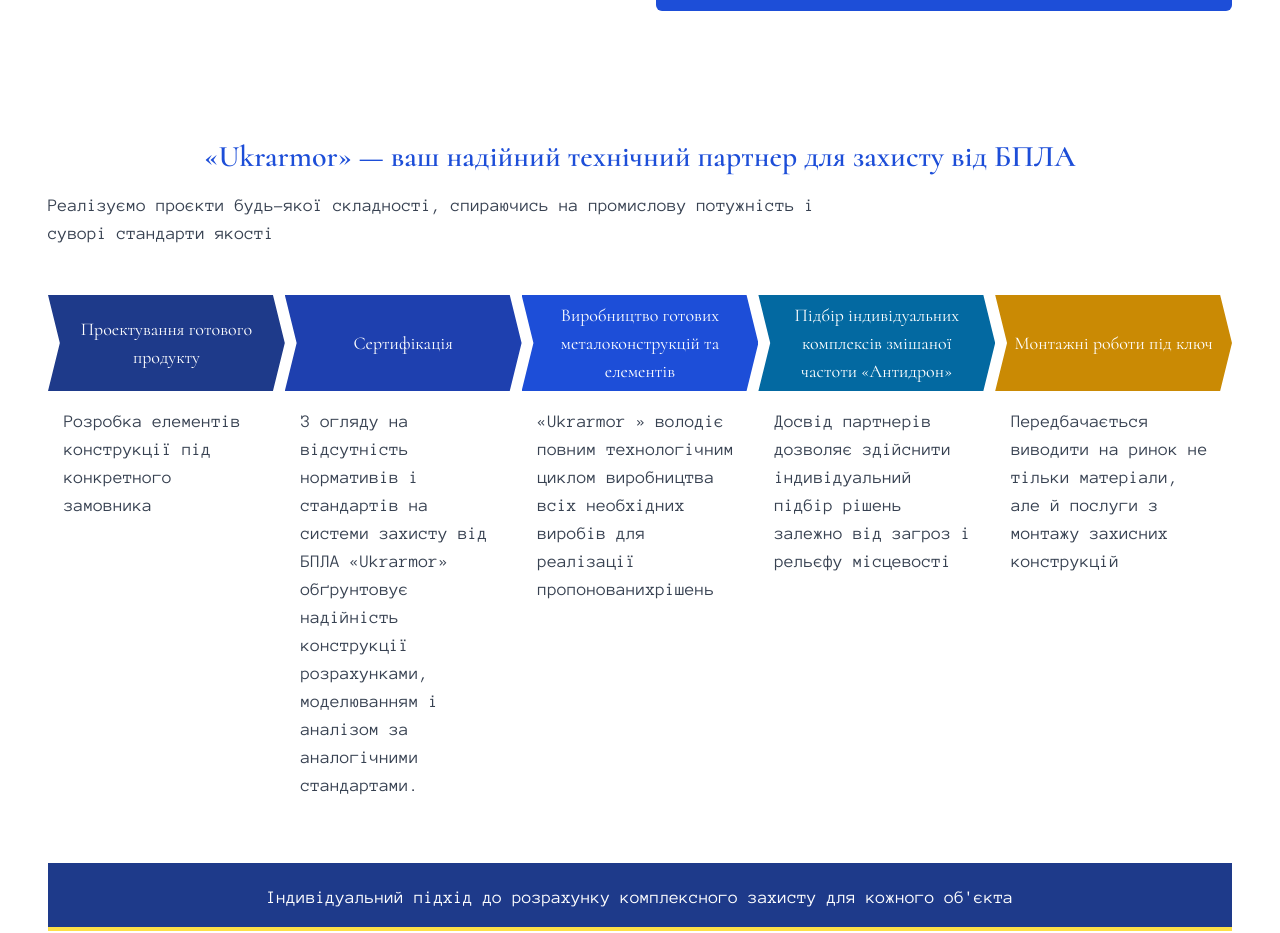
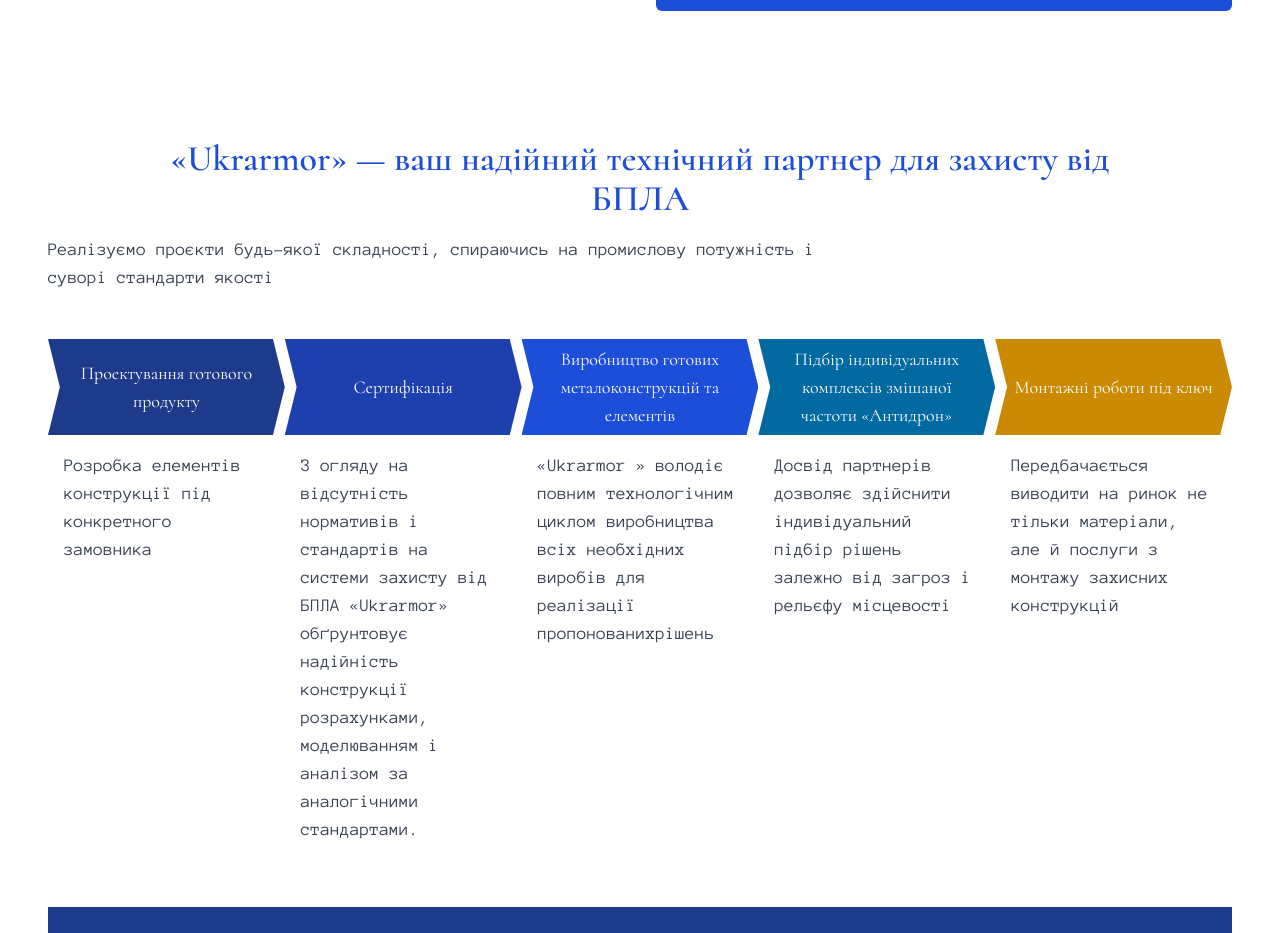
Before and after one commit to Chornei-Olha/ukrarmor, a Next.js app: page / in a window 1280 px wide. Shown: the part 10160-11093 px from the top of the page. Built offline with nearby package versions, Linux system fonts and the light colour scheme; a web font is replaced by a local one.

Commit message:
added new style for title

```diff
--- a/src/components/ui/ProcessSteps.tsx
+++ b/src/components/ui/ProcessSteps.tsx
@@ -32,7 +32,7 @@
     <section className="w-full px-6 md:px-12 py-6 md:py-12">
       <div className="container mx-auto">
         {/* Heading */}
-        <h2 className="font-heading text-2xl md:text-3xl font-semibold text-blue-700 mb-4 max-w-5xl sm:mx-auto text-left sm:text-center">
+        <h2 className="font-heading text-3xl md:text-4xl font-semibold text-blue-700 mb-4 max-w-5xl sm:mx-auto text-left sm:text-center">
           «Ukrarmor» — ваш надійний технічний партнер для захисту від БПЛА
         </h2>
 
```
